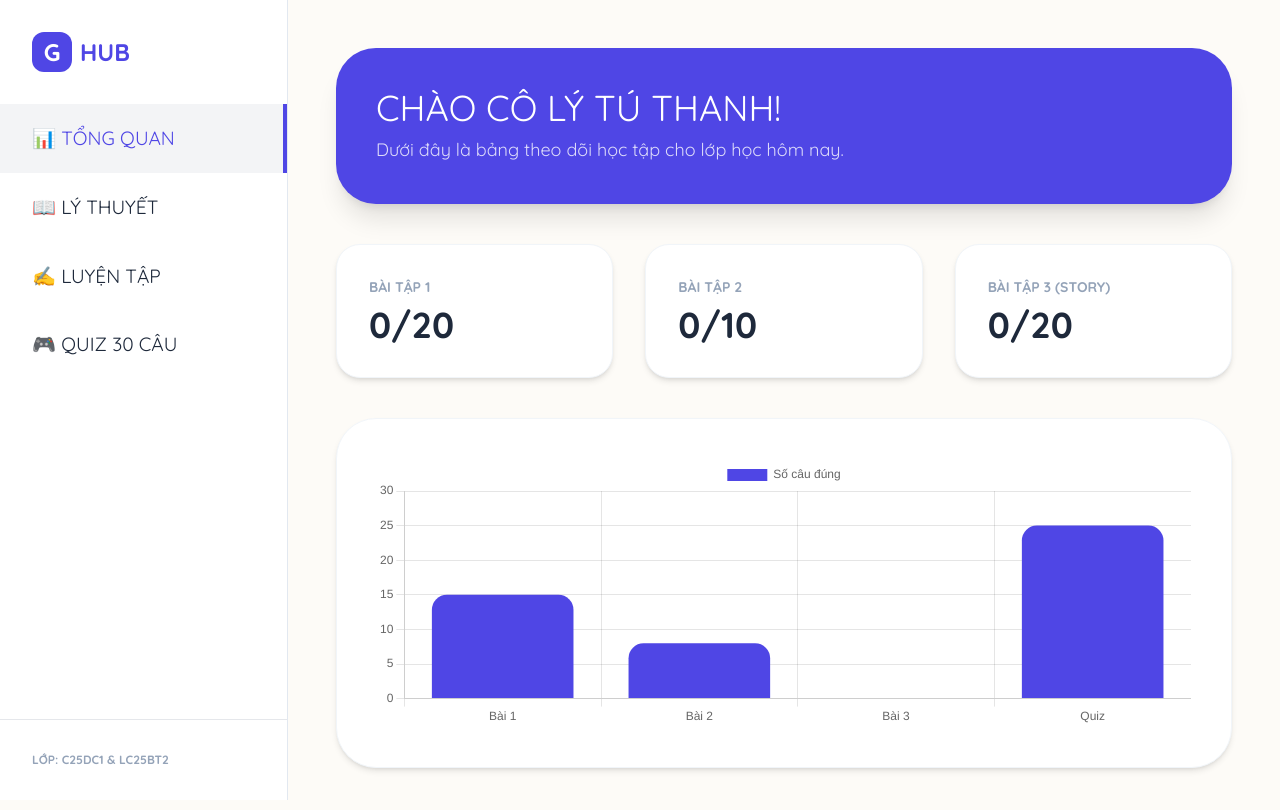
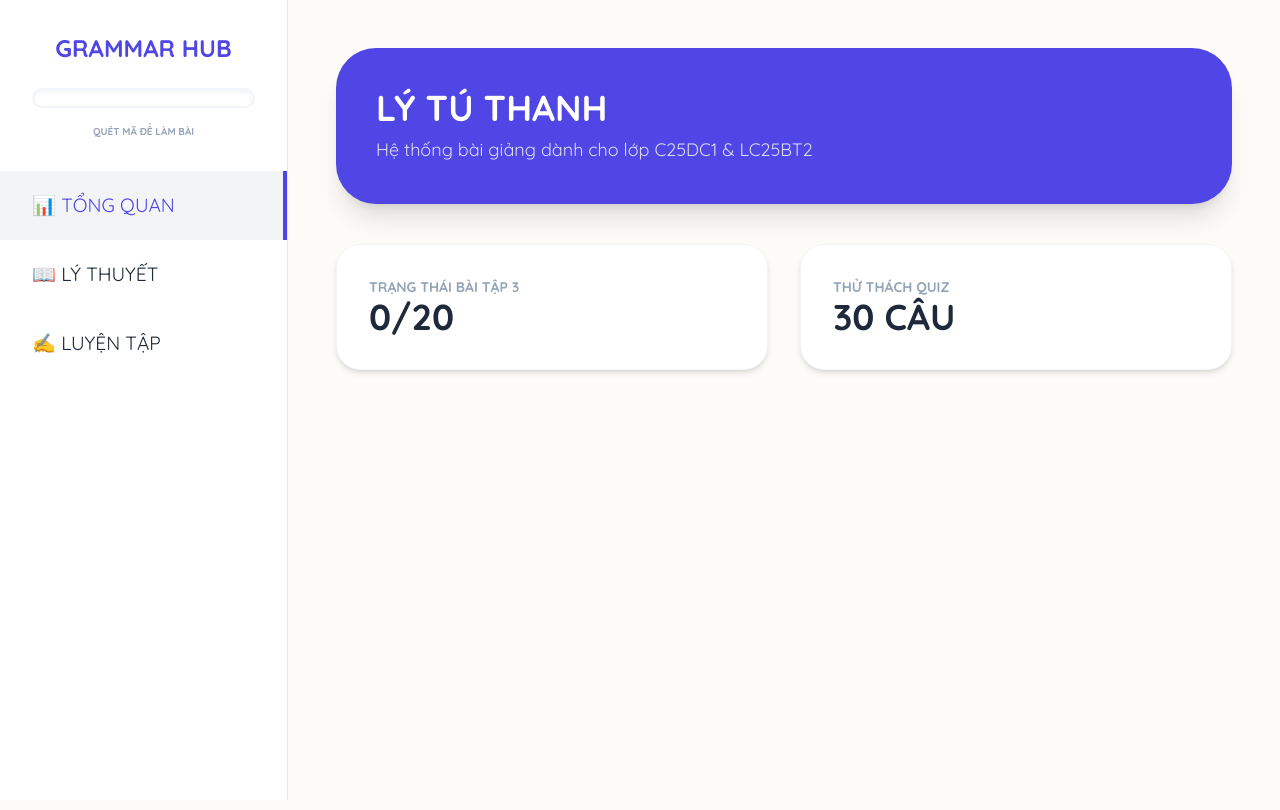
Before and after one commit to lythanh80-droid/Data_Teaching, a plain HTML site: page index.html in a window 1280 px wide. Drawn offline with nearby package versions, Linux system fonts and the light colour scheme; a script that the page names is missing.

Commit message:
Update index.html

```diff
--- a/index.html
+++ b/index.html
@@ -3,105 +3,81 @@
 <head>
     <meta charset="UTF-8">
     <meta name="viewport" content="width=device-width, initial-scale=1.0">
-    <title>Personal Grammar Hub | C25DC1 & LC25BT2</title>
+    <title>Grammar Hub | C25DC1 & LC25BT2</title>
     <script src="https://cdn.tailwindcss.com"></script>
     <script src="https://cdn.jsdelivr.net/npm/chart.js"></script>
+    <!-- Thư viện tạo mã QR tự động -->
+    <script src="https://cdnjs.cloudflare.com/ajax/libs/qrcodejs/1.0.0/qrcode.min.js"></script>
     <link href="https://fonts.googleapis.com/css2?family=Quicksand:wght@400;500;600;700&display=swap" rel="stylesheet">
     <style>
         body { font-family: 'Quicksand', sans-serif; background-color: #fdfbf7; font-size: 1.2rem; }
-        .chart-container { position: relative; width: 100%; height: 350px; margin: auto; }
         .sidebar-item.active { background-color: #f3f4f6; color: #4f46e5; border-right: 4px solid #4f46e5; }
         .tab-view { display: none; }
         .tab-view.active { display: block; animation: fadeIn 0.5s ease-in-out; }
         @keyframes fadeIn { from { opacity: 0; transform: translateY(10px); } to { opacity: 1; transform: translateY(0); } }
-        input[type="text"] { border-bottom: 2px solid #e2e8f0; transition: all 0.3s ease; outline: none; background: transparent; padding: 5px; }
-        input[type="text"]:focus { border-bottom-color: #4f46e5; }
+        input[type="text"] { border-bottom: 2px solid #e2e8f0; outline: none; background: transparent; padding: 5px; }
         .correct { color: #059669; border-bottom-color: #059669 !important; font-weight: bold; }
         .incorrect { color: #dc2626; border-bottom-color: #dc2626 !important; font-weight: bold; }
-        h1, h2, h3 { font-weight: 800; text-transform: uppercase; }
         .theory-card { border-left: 8px solid; padding: 20px; border-radius: 15px; margin-bottom: 20px; background: #fff; }
     </style>
 </head>
 <body class="text-slate-800">
 
     <div class="flex min-h-screen">
-        <!-- Sidebar Điều hướng -->
+        <!-- Sidebar -->
         <aside class="w-72 bg-white border-r border-slate-200 hidden md:flex flex-col sticky top-0 h-screen">
-            <div class="p-8">
-                <h1 class="text-2xl font-bold text-indigo-600 flex items-center gap-2">
-                    <span class="w-10 h-10 bg-indigo-600 text-white rounded-xl flex items-center justify-center">G</span> HUB
-                </h1>
+            <div class="p-8 text-center">
+                <h1 class="text-2xl font-bold text-indigo-600 mb-6">GRAMMAR HUB</h1>
+                <!-- Nơi hiển thị mã QR tự động -->
+                <div id="qrcode" class="flex justify-center p-2 bg-white border-2 border-slate-100 rounded-xl shadow-inner"></div>
+                <p class="text-[10px] font-bold text-slate-400 mt-4 uppercase">Quét mã để làm bài</p>
             </div>
             <nav class="flex-grow">
                 <button onclick="showTab('dashboard')" class="sidebar-item w-full text-left px-8 py-5 flex items-center gap-3 active" id="btn-dashboard">📊 TỔNG QUAN</button>
                 <button onclick="showTab('lessons')" class="sidebar-item w-full text-left px-8 py-5 flex items-center gap-3" id="btn-lessons">📖 LÝ THUYẾT</button>
                 <button onclick="showTab('practice')" class="sidebar-item w-full text-left px-8 py-5 flex items-center gap-3" id="btn-practice">✍️ LUYỆN TẬP</button>
-                <button onclick="showTab('game')" class="sidebar-item w-full text-left px-8 py-5 flex items-center gap-3" id="btn-game">🎮 QUIZ 30 CÂU</button>
             </nav>
-            <div class="p-8 border-t text-xs font-bold text-slate-400">LỚP: C25DC1 & LC25BT2</div>
         </aside>
 
-        <!-- Nội dung chính -->
+        <!-- Main Content -->
         <main class="flex-grow p-6 md:p-12 overflow-y-auto">
-
-            <!-- THỐNG KÊ TIẾN ĐỘ -->
             <section id="tab-dashboard" class="tab-view active space-y-10">
                 <div class="bg-indigo-600 text-white p-10 rounded-[2.5rem] shadow-xl">
-                    <h2 class="text-4xl mb-2">Chào cô Lý Tú Thanh!</h2>
-                    <p class="opacity-80 text-lg">Dưới đây là bảng theo dõi học tập cho lớp học hôm nay.</p>
+                    <h2 class="text-4xl mb-2 font-bold uppercase">Lý Tú Thanh</h2>
+                    <p class="opacity-80 text-lg">Hệ thống bài giảng dành cho lớp C25DC1 & LC25BT2</p>
                 </div>
-                <div class="grid grid-cols-1 md:grid-cols-3 gap-8">
+                <div class="grid grid-cols-1 md:grid-cols-2 gap-8">
                     <div class="bg-white p-8 rounded-3xl shadow-md border border-slate-100">
-                        <p class="text-sm text-slate-400 font-bold uppercase mb-2">Bài tập 1</p>
-                        <h3 class="text-4xl font-black" id="stat-ex1">0/20</h3>
+                        <p class="text-sm text-slate-400 font-bold uppercase">Trạng thái bài tập 3</p>
+                        <h3 class="text-4xl font-black" id="stat-ex3">0/20</h3>
                     </div>
                     <div class="bg-white p-8 rounded-3xl shadow-md border border-slate-100">
-                        <p class="text-sm text-slate-400 font-bold uppercase mb-2">Bài tập 2</p>
-                        <h3 class="text-4xl font-black" id="stat-ex2">0/10</h3>
+                        <p class="text-sm text-slate-400 font-bold uppercase">Thử thách Quiz</p>
+                        <h3 class="text-4xl font-black">30 CÂU</h3>
                     </div>
-                    <div class="bg-white p-8 rounded-3xl shadow-md border border-slate-100">
-                        <p class="text-sm text-slate-400 font-bold uppercase mb-2">Bài tập 3 (Story)</p>
-                        <h3 class="text-4xl font-black" id="stat-ex3">0/20</h3>
-                    </div>
-                </div>
-                <div class="bg-white p-10 rounded-[2.5rem] shadow-md border border-slate-100 chart-container">
-                    <canvas id="pointsChart"></canvas>
                 </div>
             </section>
 
-            <!-- LÝ THUYẾT (TÍNH TỪ BẤT QUY TẮC) -->
             <section id="tab-lessons" class="tab-view space-y-10">
                 <h2 class="text-3xl font-black text-slate-900 border-b-4 border-indigo-600 inline-block pb-2">Tính từ bất quy tắc</h2>
                 <div class="grid grid-cols-1 md:grid-cols-2 gap-8">
                     <div class="theory-card border-indigo-500">
-                        <h3 class="text-xl text-indigo-700 mb-4">SO SÁNH HƠN</h3>
+                        <h3 class="text-xl text-indigo-700 mb-4 font-bold">SO SÁNH HƠN</h3>
                         <ul class="space-y-4">
                             <li><strong>Good</strong> ➔ <span class="text-indigo-600 font-bold">Better</span></li>
                             <li><strong>Bad</strong> ➔ <span class="text-indigo-600 font-bold">Worse</span></li>
-                            <li><strong>Far</strong> ➔ <span class="text-indigo-600 font-bold">Farther/Further</span></li>
-                        </ul>
-                    </div>
-                    <div class="theory-card border-emerald-500">
-                        <h3 class="text-xl text-emerald-700 mb-4">SO SÁNH NHẤT</h3>
-                        <ul class="space-y-4">
-                            <li><strong>Good</strong> ➔ <span class="text-emerald-600 font-bold">The Best</span></li>
-                            <li><strong>Bad</strong> ➔ <span class="text-emerald-600 font-bold">The Worst</span></li>
-                            <li><strong>Far</strong> ➔ <span class="text-emerald-600 font-bold">The Farthest</span></li>
                         </ul>
                     </div>
                 </div>
             </section>
 
-            <!-- BÀI TẬP 3: STORY TIME -->
             <section id="tab-practice" class="tab-view space-y-10">
                 <div class="bg-white p-10 rounded-[2.5rem] shadow-lg border border-slate-100">
                     <div class="flex justify-between items-center mb-10">
-                        <h3 class="text-2xl font-bold text-indigo-600">STORY TIME: MỘT NGÀY TỒI TỆ</h3>
-                        <button onclick="checkEx3()" class="bg-emerald-600 text-white px-10 py-4 rounded-2xl font-black shadow-lg hover:scale-105 transition">KIỂM TRA ĐÁP ÁN</button>
+                        <h3 class="text-2xl font-bold text-indigo-600">STORY TIME (20 CHỖ TRỐNG)</h3>
+                        <button onclick="checkEx3()" class="bg-emerald-600 text-white px-10 py-4 rounded-2xl font-black shadow-lg">KIỂM TRA</button>
                     </div>
-                    <div id="story-container" class="leading-relaxed text-justify text-slate-700 italic text-2xl p-10 bg-slate-50 rounded-3xl border-2 border-dashed border-slate-200">
-                        <!-- Nội dung câu chuyện chèn bằng JS -->
-                    </div>
+                    <div id="story-container" class="leading-relaxed text-justify text-slate-700 italic text-2xl p-10 bg-slate-50 rounded-3xl border-2 border-dashed border-slate-200"></div>
                 </div>
             </section>
         </main>
@@ -109,7 +85,7 @@
 
     <script>
         const STORY_ANSWERS = ["worst", "later", "colder", "more crowded", "most frustrating", "farther", "more tired", "tallest", "angrier", "most reliable", "sadder", "cheapest", "worse", "more stressful", "most important", "more exhausted", "most beautiful", "better", "most difficult", "brighter"];
-        const STORY_RAW = "Yesterday was the (1. bad) [1] day of my life. I woke up (2. late) [2] than usual. The weather was (3. cold) [3] than it had been all week. I took the bus, but it was (4. crowded) [4] than a Sunday bus. The (5. frustrating) [5] part was when the bus broke down. I had to walk, and the (6. far) [6] I walked, the (7. tired) [7] I became. My office is in the (8. tall) [8] building in the city. When I arrived, my boss was (9. angry) [9] than a bear. He said I was the (10. reliable) [10] worker he had. I felt (11. sad) [11] than ever. At lunch, I bought the (12. cheap) [12] sandwich, but it tasted (13. awful) [13] than cardboard. The afternoon was even (14. stressful) [14]. I had to finish the (15. important) [15] report of the year. By 5 PM, I was (16. exhausted) [16] than my colleagues. On my way home, I saw the (17. beautiful) [17] sunset, which made me feel a bit (18. good) [18]. I realized that even the (19. difficult) [19] days end eventually. Tomorrow will be (20. bright) [20]!";
+        const STORY_RAW = "Yesterday was the (1. bad) [1] day of my life. I woke up (2. late) [2] than usual. The weather was (3. cold) [3] than it had been all week. I took the bus, but it was (4. crowded) [4] than a Sunday bus. The (5. frustrating) [5] part was khi xe buýt bị hỏng. I had to walk, and the (6. far) [6] I walked, the (7. tired) [7] I became. My office is in the (8. tall) [8] building in the city. When I arrived, my boss was (9. angry) [9] than a bear. He said I was the (10. reliable) [10] worker he had. I felt (11. sad) [11] than ever. At lunch, I bought the (12. cheap) [12] sandwich, but it tasted (13. awful) [13] than cardboard. The afternoon was even (14. stressful) [14]. I had to finish the (15. important) [15] report of the year. By 5 PM, I was (16. exhausted) [16] than my colleagues. On my way home, I saw the (17. beautiful) [17] sunset, which made me feel a bit (18. good) [18]. I realized that even the (19. difficult) [19] days end eventually. Tomorrow will be (20. bright) [20]!";
 
         function showTab(tabId) {
             document.querySelectorAll('.tab-view').forEach(t => t.classList.remove('active'));
@@ -119,21 +95,18 @@
         }
 
         window.onload = function() {
+            // Tự động tạo mã QR cho đường link hiện tại
+            new QRCode(document.getElementById("qrcode"), {
+                text: window.location.href,
+                width: 128,
+                height: 128
+            });
+
             let storyHtml = STORY_RAW;
             for(let i=0; i<20; i++) {
                 storyHtml = storyHtml.replace(`[${i+1}]`, `<input type="text" id="ex3-in-${i}" class="w-36 text-center bg-transparent border-b-4 border-indigo-300 font-bold text-indigo-700 mx-2" placeholder="?">`);
             }
             document.getElementById('story-container').innerHTML = storyHtml;
-
-            const ctx = document.getElementById('pointsChart').getContext('2d');
-            new Chart(ctx, {
-                type: 'bar',
-                data: {
-                    labels: ['Bài 1', 'Bài 2', 'Bài 3', 'Quiz'],
-                    datasets: [{ label: 'Số câu đúng', data: [15, 8, 0, 25], backgroundColor: '#4f46e5', borderRadius: 15 }]
-                },
-                options: { maintainAspectRatio: false, scales: { y: { beginAtZero: true, max: 30 } } }
-            });
         };
 
         function checkEx3() {
@@ -148,7 +121,7 @@
                 }
             });
             document.getElementById('stat-ex3').innerText = `${score}/20`;
-            alert(`Kết quả Bài 3: ${score}/20 câu đúng!`);
+            alert(`Kết quả: ${score}/20 câu đúng!`);
         }
     </script>
 </body>
```
